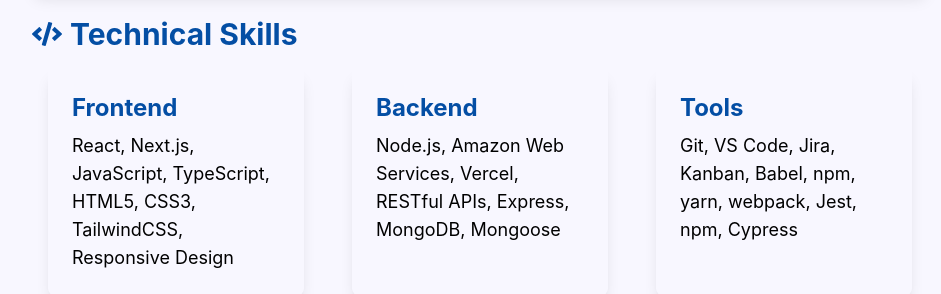
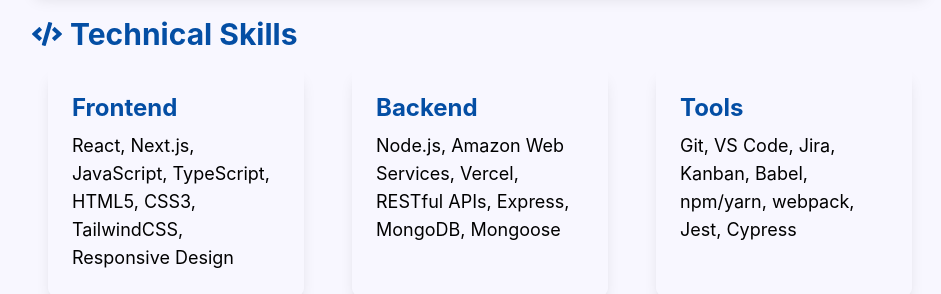
Before and after one commit to philpetersohn/phil-petersohn-website, a React (Vite) app: page /about in a window 1280 px wide. Shown: the part 1000-1294 px from the top of the page, without its empty margins (160-1101 px from the left). Built offline with nearby package versions, Linux system fonts and the light colour scheme.

Commit message:
Fix duplication

```diff
--- a/src/components/TechnicalSkills.jsx
+++ b/src/components/TechnicalSkills.jsx
@@ -14,7 +14,7 @@
     },
     {
       title: "Tools",
-      description: "Git, VS Code, Jira, Kanban, Babel, npm, yarn, webpack, Jest, npm, Cypress",
+      description: "Git, VS Code, Jira, Kanban, Babel, npm/yarn, webpack, Jest, Cypress",
     },
   ];
 
```
